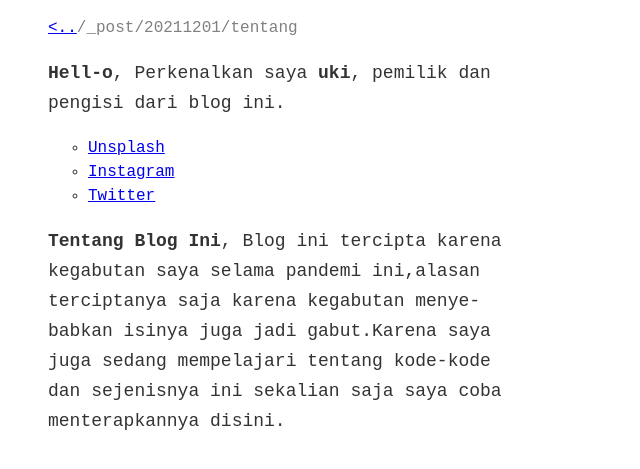
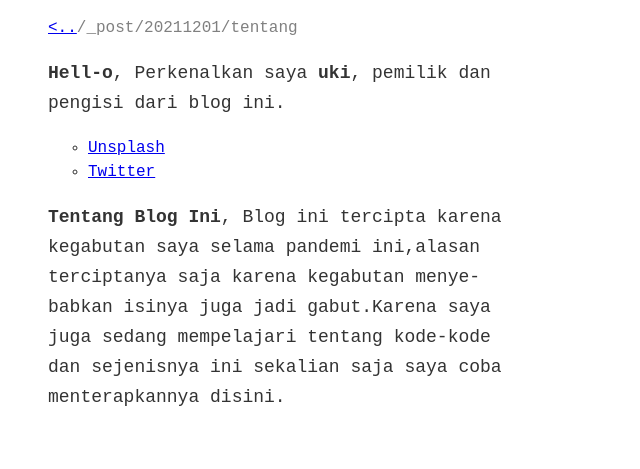
Before and after one commit to urbae/urbae.github.io, a Jekyll site: the page built from tentang.md, in a window 1280 px wide. Shown: the top 469 px of the page, without its empty margins (0-640 px from the left). Built offline with Jekyll 4.4.1, drawn with Linux system fonts in a browser that asks for light colours.

Commit message:
fitting renovasi

```diff
--- a/_config.yml
+++ b/_config.yml
@@ -13,7 +13,7 @@ author:
   github: urbae
   twitter: asetdunia
   unsplash: tuanmudauki
-
+  instagram: tuanmudauki
 # Disqus Comments
 disqus:
   # Leave shortname blank to disable comments site-wide.
--- a/tentang.md
+++ b/tentang.md
@@ -10,7 +10,7 @@ date:   2021-01-12 11:00:00
 Perkenalkan saya **uki**, pemilik dan pengisi dari blog ini.
 <ul>
 <li><a href="https://unsplash.com/{{ site.author.unsplash }}" target="_blank">Unsplash</a></li>
-<li><a href="https://instagram.com/{{ site.author.instagram }}"  target="_blank">Instagram</a></li>
+
 <li><a href="https://twitter.com/{{ site.author.twitter }}" target="_blank">Twitter</a></li>
 </ul>
 **Tentang Blog Ini**,
```
